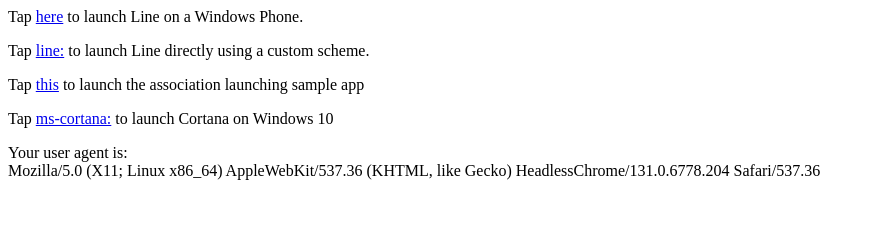
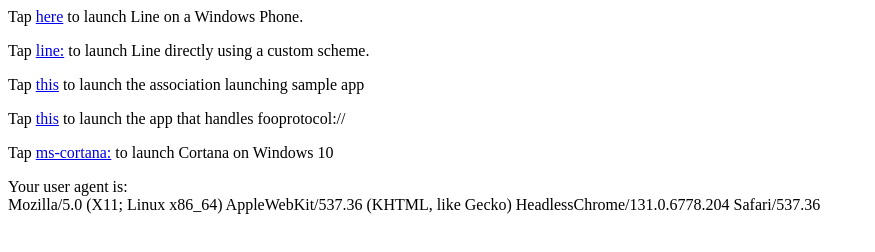
Before and after one commit to arunjeetsingh/TestWebsite, a plain HTML site: page index.html in a window 1280 px wide. Shown: the whole page, without its empty margins (0-875 px from the left). Drawn offline with nearby package versions, Linux system fonts and the light colour scheme.

Commit message:
Update index.html

```diff
--- a/index.html
+++ b/index.html
@@ -8,6 +8,7 @@
         <p>Tap <a href="http://line.me/R/shop/detail/4608">here</a> to launch Line on a Windows Phone.</p>
         <p>Tap <a href="line:">line:</a> to launch Line directly using a custom scheme.</p>
         <p>Tap <a href="alsdkcs:blah?Oh=Yeah">this</a> to launch the association launching sample app</p>
+        <p>Tap <a href="fooprotocol:blah?foo=protocol">this</a> to launch the app that handles fooprotocol://</p>
         <p>Tap <a href="ms-cortana:">ms-cortana:</a> to launch Cortana on Windows 10</p>
     </div>
     <div>Your user agent is: <div id="useragentdiv"></div></div>
```
